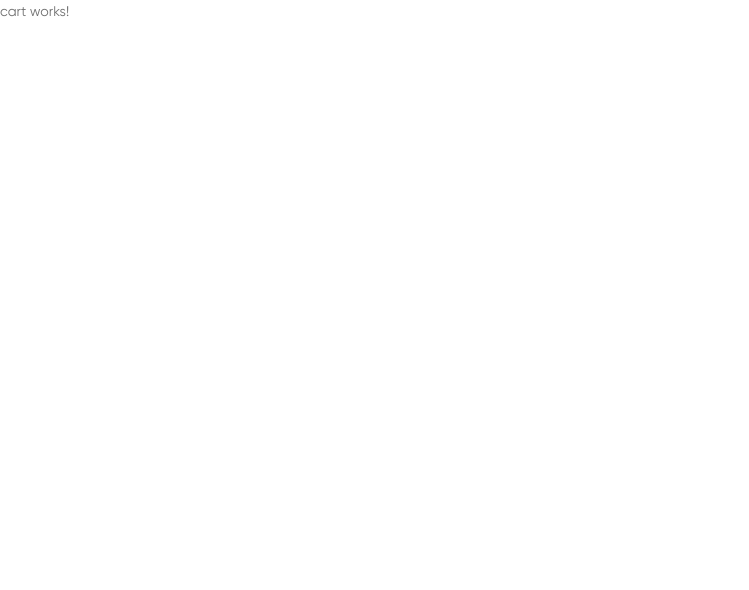
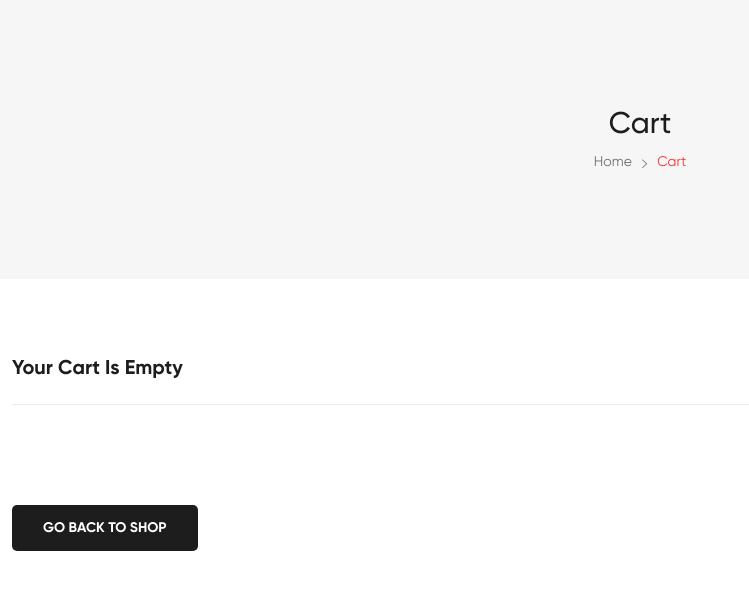
Before and after one commit to hermann-10/shop-angular, an Angular app: page /cart in a window 1280 px wide. Shown: the top 590 px of the page, without its empty margins (0-749 px from the left). Built offline with nearby package versions, Linux system fonts and the light colour scheme.

Commit message:
Affichage du contenu panier client

```diff
--- a/src/app/header/header.component.html
+++ b/src/app/header/header.component.html
@@ -68,7 +68,7 @@
                             <ul class="d-flex">
 
                                 <li class="mr-0 cart-block position-relative">
-                                    <a class="offcanvas-toggle" routerLink="/card">
+                                    <a class="offcanvas-toggle" routerLink="/cart">
                                         <span class="position-relative">
                                             <i class="icon-bag"></i>
                                             <span class="badge cbdg1">{{ cartData.len }}</span>
--- a/src/app/shop/cart/cart.component.html
+++ b/src/app/shop/cart/cart.component.html
@@ -1 +1,88 @@
-<p>cart works!</p>
+<section>
+    <nav class="breadcrumb-section theme1 bg-lighten2 pt-110 pb-110">
+        <div class="container">
+            <div class="row">
+                <div class="col-12">
+                    <div class="section-title text-center mb-15">
+                        <h2 class="title text-dark text-capitalize">cart</h2>
+                    </div>
+                </div>
+                <div class="col-12">
+                    <ol class="breadcrumb bg-transparent m-0 p-0 align-items-center justify-content-center">
+                        <li class="breadcrumb-item"><a href="#">Home</a></li>
+                        <li class="breadcrumb-item active" aria-current="page">cart</li>
+                    </ol>
+                </div>
+            </div>
+        </div>
+    </nav>
+    <!-- breadcrumb-section end -->
+    <!-- product tab start -->
+    <section class="whish-list-section theme1 pt-80 pb-80">
+        <div class="container" *ngIf="cart.length">
+            <div class="row">
+                <div class="col-12">
+                    <h3 class="title mb-30 pb-25 text-capitalize">Your cart items</h3>
+                    <div class="table-responsive">
+                        <table class="table">
+                            <thead class="thead-light">
+                                <tr>
+                                    <th class="text-center" scope="col">Product Image</th>
+                                    <th class="text-center" scope="col">Product Name</th>
+                                    <th class="text-center" scope="col">Stock Status</th>
+                                    <th class="text-center" scope="col">Qty</th>
+                                    <th class="text-center" scope="col">Price</th>
+                                    <th class="text-center" scope="col">action</th>
+
+                                </tr>
+                            </thead>
+                            <tbody>
+                                <tr *ngFor="let data of cart">
+                                    <th class="text-center" scope="row">
+                                        <img [src]="prefixUrlImage+data.product.image" alt="img">
+                                    </th>
+                                    <td class="text-center">
+                                        <span class="whish-title">{{ data.product.name }}</span>
+                                    </td>
+                                    <td class="text-center">
+                                        <span class="badge badge-success position-static">In Stock</span>
+                                    </td>
+                                    <td class="text-center">
+                                        <div class="product-count style">
+                                            <div class="count d-flex justify-content-center">
+                                                <input type="text" [value]="data.number" disabled>
+                                                <div class="button-group">
+                                                    <button (click)="addProduct(data.product)" class="count-btn increment"><i
+                                                      class="fas fa-chevron-up"></i></button>
+                                                    <button (click)="deleteProduct(data.product)" class="count-btn decrement"><i
+                                                      class="fas fa-chevron-down"></i></button>
+                                                </div>
+                                            </div>
+                                        </div>
+                                    </td>
+                                    <td class="text-center">
+                                        <span class="whish-list-price">
+                                      ${{ (data.product.price*data.number).toFixed(2) }}
+                                  </span></td>
+
+                                    <td class="text-center">
+                                        <a href="#"> <span class="trash"><i class="fas fa-trash-alt"></i> </span></a>
+                                    </td>
+
+                                </tr>
+
+                            </tbody>
+                        </table>
+                    </div>
+                </div>
+                <div class="col-12">
+                    <a routerLink="/checkout" class="btn btn-block theme-btn--dark1 btn--lg mt-70">buy now</a>
+                </div>
+            </div>
+        </div>
+        <div class="container" *ngIf="!cart.length">
+            <h3 class="title mb-30 pb-25 text-capitalize">Your cart is empty</h3>
+            <a routerLink="/shop" class="btn btn-block theme-btn--dark1 btn--lg mt-70">Go back to shop</a>
+        </div>
+    </section>
+</section>
--- a/src/app/shop/cart/cart.component.ts
+++ b/src/app/shop/cart/cart.component.ts
@@ -1,4 +1,9 @@
 import { Component, OnInit } from '@angular/core';
+import { CartService } from 'src/app/services/cart.service';
+import { Cart } from '../../model/cart';
+import { environment } from 'src/environments/environment';
+import { Products } from 'src/app/model/products';
+
 
 @Component({
   selector: 'app-cart',
@@ -7,9 +12,24 @@ import { Component, OnInit } from '@angular/core';
 })
 export class CartComponent implements OnInit {
 
-  constructor() { }
+  cart: Cart[] = [];
+  cartData;
+  prefixUrlImage = `${environment.prefixUrlImage}`;
+
+  constructor(private cartService: CartService) { }
 
   ngOnInit(): void {
+    this.cart = this.cartService.cart;
+    console.log('CART: ',this.cart);
+
+  }
+
+  addProduct(product: Products): void {
+    this.cartService.addProductToCart(product);
+  }
+
+  deleteProduct(product: Products): void{
+    this.cartService.deleteFromCart(product);
   }
 
 }
```
